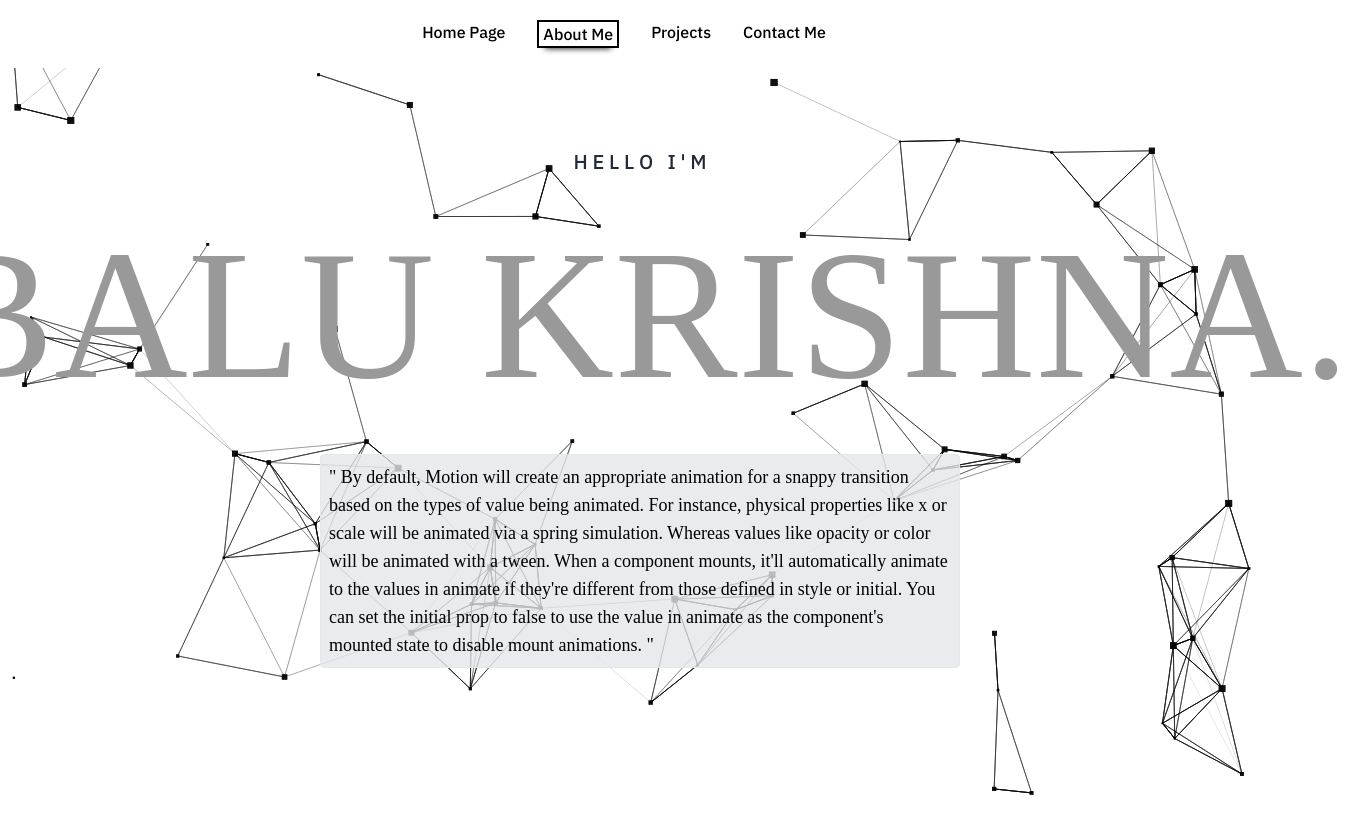
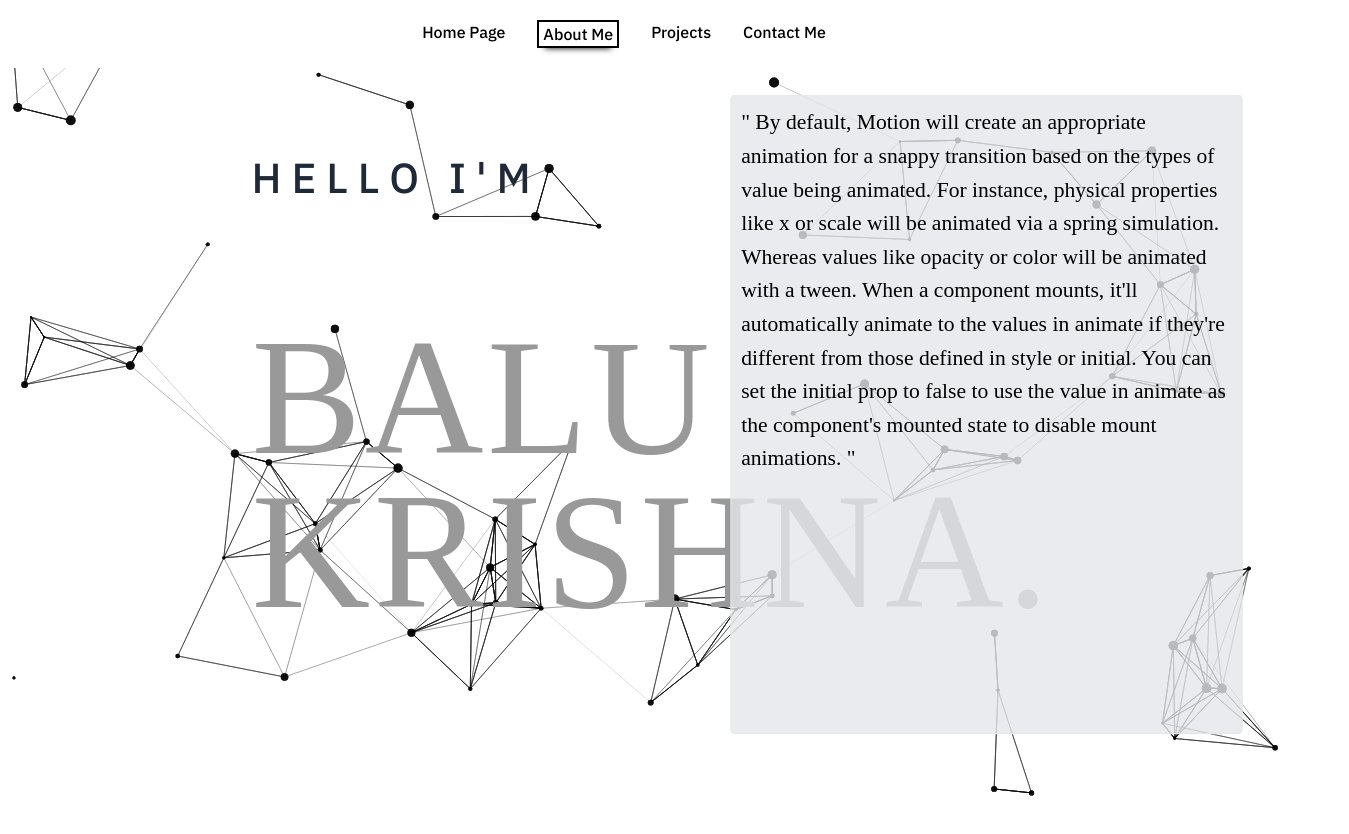
Before and after one commit to balukrs/personal-portfolio, a React (Create React App) app: page /about in a window 1280 px wide. Shown: the top 834 px of the page, 1349 px wide, since content can reach past the window. Built offline with nearby package versions, Linux system fonts and the light colour scheme.

Commit message:
Modifying

```diff
--- a/src/components/about/about.js
+++ b/src/components/about/about.js
@@ -1,47 +1,72 @@
-import React from "react";
+import React, { useEffect } from "react";
 import Particles from "react-tsparticles";
-import { motion } from "framer-motion";
+import { motion, useAnimation } from "framer-motion";
 
 const contVariants = {
   hidden: {
     opacity: 0,
-    x: 400,
   },
   visible: {
     opacity: 1,
-    x: 0,
+
     transition: {
-      type: "spring",
-      when: "beforeChildren",
-      delay: 0.2,
+      duraton: 1,
     },
   },
-};
-
-const headVariants = {
-  hidden: {
-    y: -100,
+  hide: {
+    y: 40,
     opacity: 0,
   },
-  visible: {
+  vise: {
     y: 0,
     opacity: 1,
+
     transition: {
-      type: "spring",
-      stiffness: 150,
+      type: "tween",
+      duration: 0.5,
+    },
+  },
+  abouthide: {
+    scale: 0,
+  },
+  aboutvisible: {
+    scale: 1.2,
+    transition: {
+      type: "tween",
+      duration: 0.5,
+    },
+  },
+  scaledown: {
+    scale: 0.7,
+    transition: {
+      type: "tween",
+      duration: 0.5,
     },
   },
 };
 
 const About = () => {
+  const h1control = useAnimation();
+  const namecontrol = useAnimation();
+  const controls = useAnimation();
+
+  const subRoutine = async () => {
+    await h1control.start("vise");
+    await namecontrol.start("vise");
+    controls.start("aboutvisible");
+    h1control.start("scaledown");
+    namecontrol.start("scaledown");
+  };
+
   return (
     <motion.div
-      className="w-screen h-screen"
+      className="relative flex flex-col w-screen h-screen"
       variants={contVariants}
       initial="hidden"
       animate="visible"
+      onAnimationComplete={() => subRoutine()}
     >
-      <div className="absolute z-20 w-full h-full">
+      <div className="w-full h-full">
         <Particles
           id="tsparticles"
           options={{
@@ -55,11 +80,11 @@ const About = () => {
               detectsOn: "canvas",
               events: {
                 onClick: {
-                  enable: true,
+                  enable: false,
                   mode: "push",
                 },
                 onHover: {
-                  enable: true,
+                  enable: false,
                   mode: "repulse",
                 },
                 resize: true,
@@ -113,7 +138,7 @@ const About = () => {
                 value: 0.5,
               },
               shape: {
-                type: "square",
+                type: "circle",
               },
               size: {
                 random: true,
@@ -124,20 +149,34 @@ const About = () => {
           }}
         />
       </div>
+      <div className="absolute left-20 ">
+        <div className="flex flex-col">
+          <div>
+            <motion.h1
+              className="z-30 mt-20 text-6xl text-gray-800"
+              variants={contVariants}
+              initial="hide"
+              animate={h1control}
+            >
+              H E L L O &nbsp; I ' M
+            </motion.h1>
+          </div>
+          <div>
             <motion.div
-        variants={headVariants}
-        className="flex flex-col items-center"
+              className="flex flex-col justify-center"
+              variants={contVariants}
+              initial="hide"
+              animate={namecontrol}
+              layout
             >
-        <h1 className="z-30 mt-20 text-xl text-gray-800">
-          H E L L O &nbsp; I ' M
-        </h1>
-        <div>
-          <div className="flex items-center">
+              <div className="flex">
                 <h1 className="letter__special">B</h1>
                 <h1 className="letter__special">A</h1>
                 <h1 className="letter__special">L</h1>
                 <h1 className="letter__special">U</h1>
                 <h1 className="letter__special">&nbsp;</h1>
+              </div>
+              <div className="flex">
                 <h1 className="letter__special">K</h1>
                 <h1 className="letter__special">R</h1>
                 <h1 className="letter__special">I</h1>
@@ -147,9 +186,16 @@ const About = () => {
                 <h1 className="letter__special">A</h1>
                 <h1 className="letter__special">.</h1>
               </div>
+            </motion.div>
           </div>
-      </motion.div>
-      <motion.div className="absolute left-0 right-0 z-20 w-3/6 p-2 m-auto text-lg bg-gray-200 border rounded bg-opacity-80 handwritting-font">
+        </div>
+      </div>
+      <motion.div
+        className="absolute z-10 w-1/3 p-2 text-lg bg-gray-200 border rounded top-20 right-20 bg-opacity-80 handwritting-font h-4/6"
+        variants={contVariants}
+        initial="abouthide"
+        animate={controls}
+      >
         <p>
           " By default, Motion will create an appropriate animation for a snappy
           transition based on the types of value being animated. For instance,
--- a/src/style/index.css
+++ b/src/style/index.css
@@ -10,16 +10,15 @@
     @apply cursor-pointer;
   }
   .letter__special {
-    font-size: 185px;
+    font-size: 235px;
     font-family: "Staatliches", cursive;
     color: rgb(153, 153, 153);
     cursor: default;
     z-index: 30;
+    block-size: 220px;
+    margin-right: 5px;
   }
-  .letter__special:hover {
-    @apply animate-rubber;
-    color: #525151;
-  }
+
   .height_1 {
     height: 35rem;
   }
```
Lines whose indentation alone changed are shown as unchanged.
